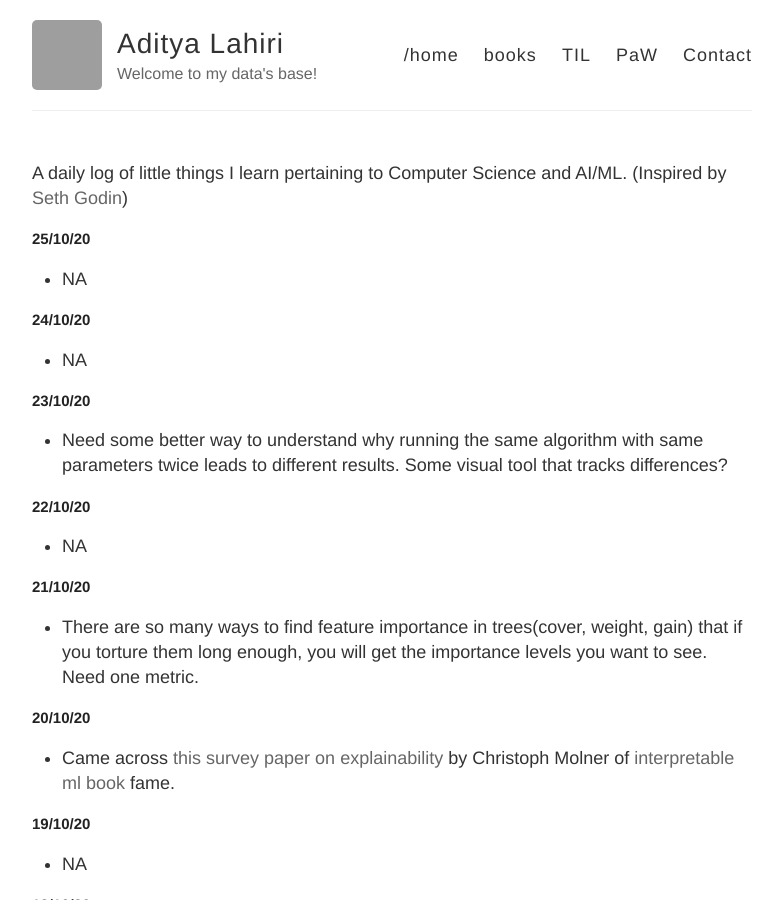
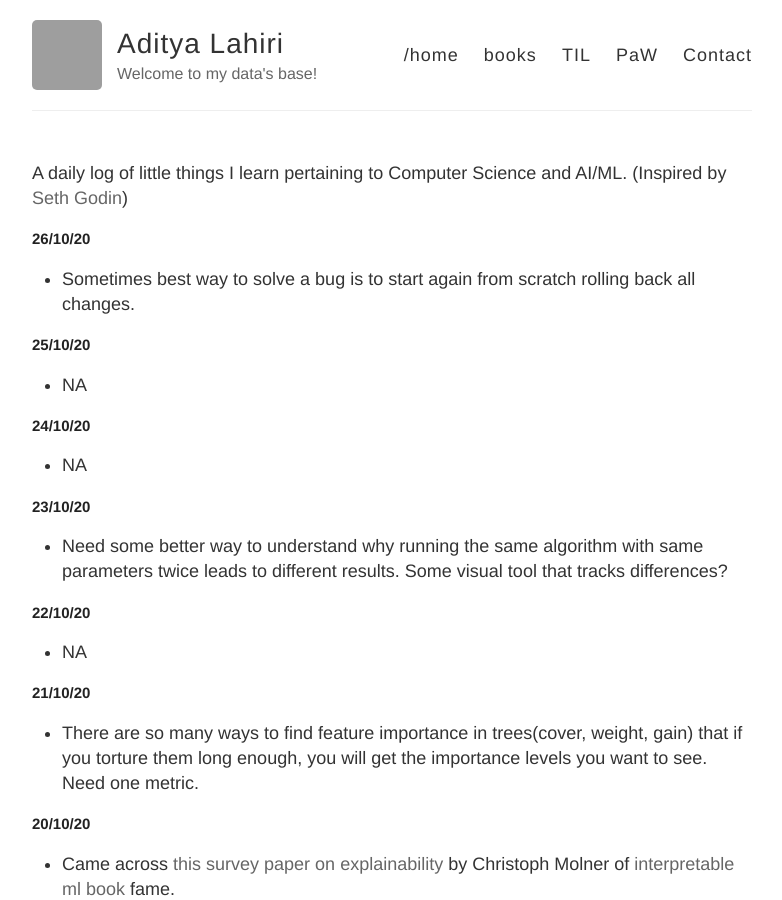
Before and after one commit to adityalahiri/adityalahiri.github.io, a Jekyll site: the page built from TIL.md, in a window 1280 px wide and 900 px high. Shown: the whole window, without its empty margins (248-1030 px from the left). Built offline with Jekyll 4.4.1, drawn with Linux system fonts in a browser that asks for light colours; our own code applies the rules of GitHub Pages for plain Markdown files; grey boxes are pictures that could not be loaded.

Commit message:
Update for 26/10

```diff
--- a/TIL.md
+++ b/TIL.md
@@ -1,5 +1,9 @@
 A daily log of little things I learn pertaining to Computer Science and AI/ML.
 (Inspired by [Seth Godin](https://seths.blog/))
+
+## 26/10/20
+
+* Sometimes best way to solve a bug is to start again from scratch rolling back all changes.
 
 ## 25/10/20
 
```
